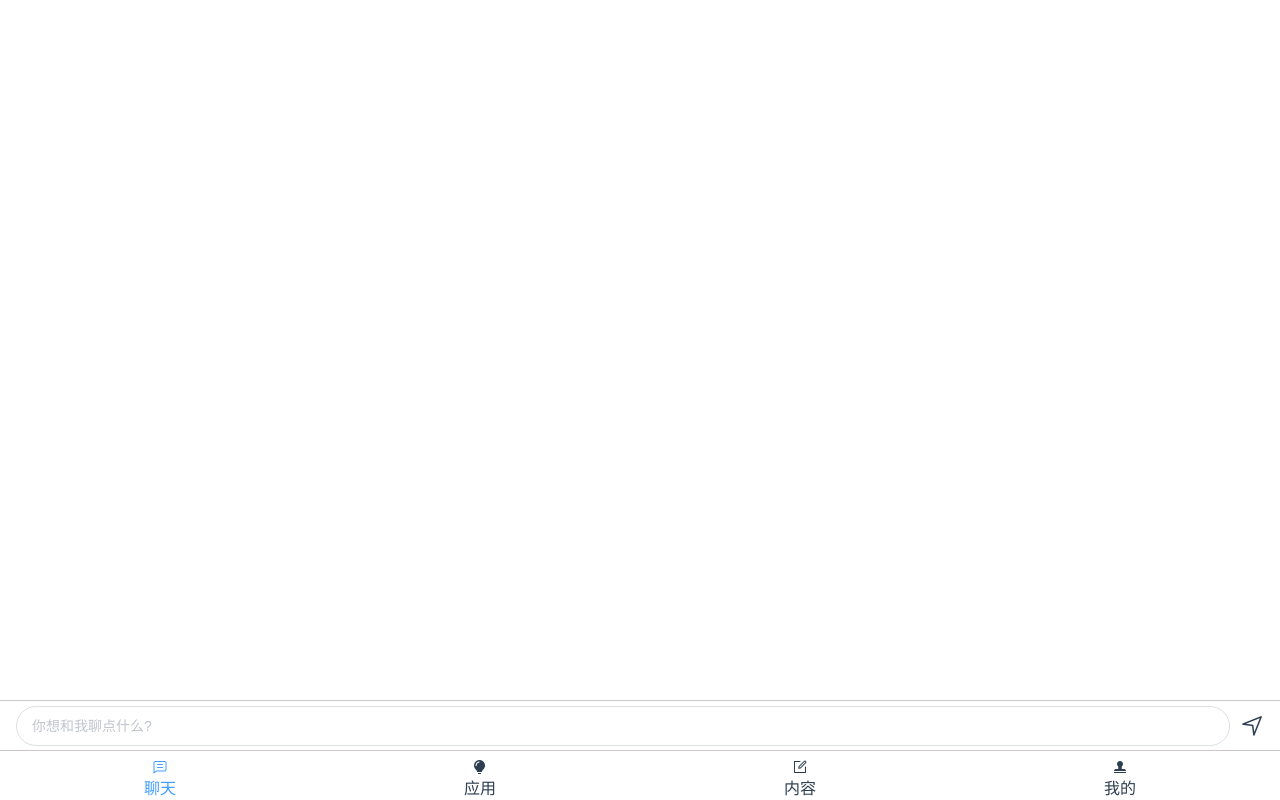
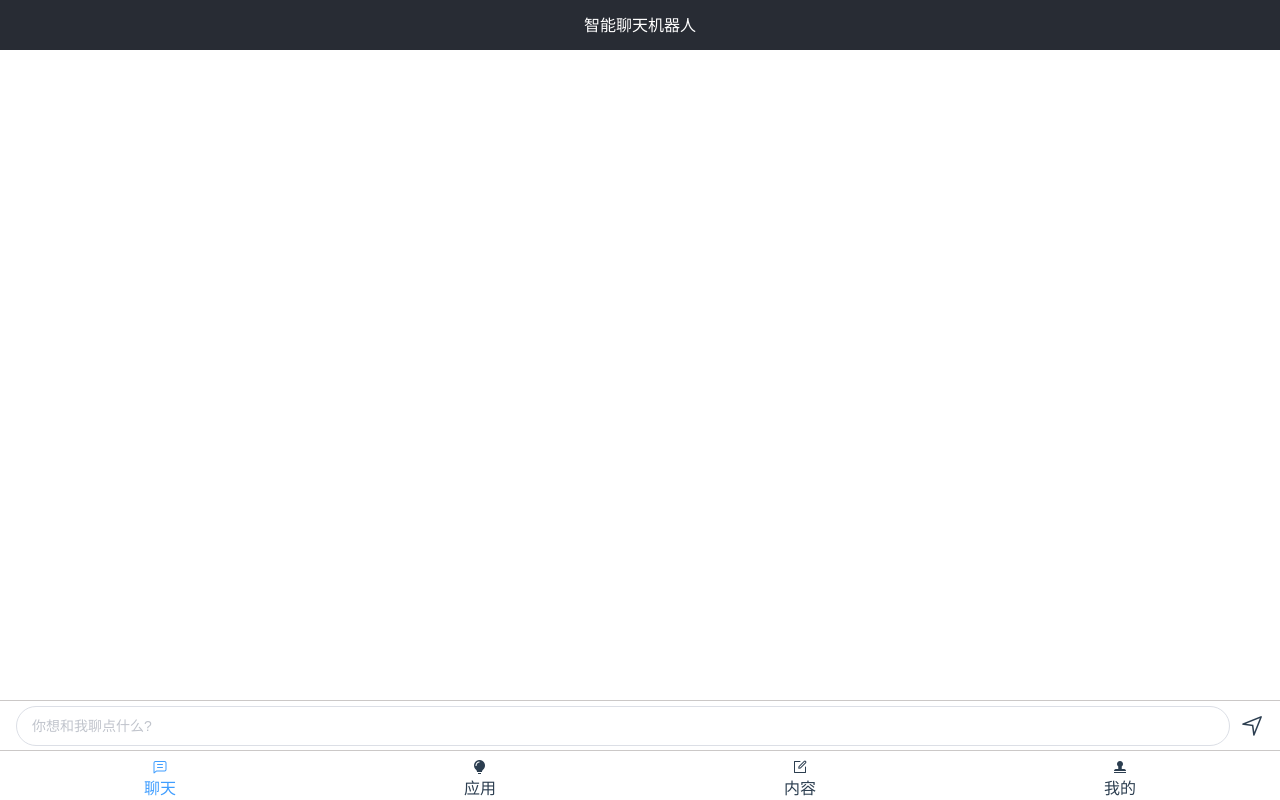
Before and after one commit to hepingqiu/chatgpt, a Vue app: page / in a window 1280 px wide. Built offline with nearby package versions, Linux system fonts and the light colour scheme.

Commit message:
重构代码

```diff
--- a/src/App.vue
+++ b/src/App.vue
@@ -34,7 +34,6 @@ export default {
   font-family: Segoe UI;
   text-align: center;
   color: #2c3e50;
-  padding-top: 16px ;
   display: flex;
   flex-direction: column;
   height: 100vh;
--- a/src/components/FooterTab.vue
+++ b/src/components/FooterTab.vue
@@ -12,28 +12,13 @@
 </template>
 
 <script>
+import { tabData } from '@/data/tab';
+
 export default {
     name: 'FooterTab',
     data(){
         return {
-            list:[
-                {
-                    text: '聊天',
-                    iconName: 'el-icon-chat-line-square'
-                },
-                {
-                    text: '应用',
-                    iconName: 'el-icon-s-opportunity'
-                },
-                {
-                    text: '内容',
-                    iconName: 'el-icon-edit-outline'
-                },
-                {
-                    text: '我的',
-                    iconName: 'el-icon-s-check'
-                },
-            ],
+            list: tabData,
             currentIndex: 0 ,
         }
     },
--- a/src/components/MainContent.vue
+++ b/src/components/MainContent.vue
@@ -1,6 +1,8 @@
 <template>
-    <div class="main">
-        <chat-gpt v-if=" tab == '聊天'"/>
+    <div class="main" id="main">
+        <keep-alive>
+            <chat-gpt v-if=" tab == '聊天'"/>
+        </keep-alive>
     </div>
 </template>
 
@@ -10,7 +12,11 @@ import ChatGpt from './TabContent/ChatGpt.vue';
 export default {
   components: { ChatGpt },
     name: 'MainContent',
-    props: ['tab']
+    props: ['tab'],
+    mounted(){
+        console.log(window.innerHeight-80)
+        document.getElementById('main').style.height = (window.innerHeight-80) + 'px';
+    }
 }
 </script>
 
--- a/src/components/TabContent/ChatGpt.vue
+++ b/src/components/TabContent/ChatGpt.vue
@@ -1,11 +1,14 @@
 <template>
     <div class="chatgpt-container">
+        <div class="chatgpt-title">
+            {{ title }}
+        </div>
         <div class="chatgpt-content">
-            <div v-for="item in answerList" :key="item.answer" class="queation-item">
+            <div v-for="(item,index) in answerList" :key="item.answer" class="queation-item">
                 <div class="question">
-                    {{ item.question }}
+                    <span>{{ item.question }}</span>
                 </div>
-                <div class="answer">
+                <div class="answer" :id="index ? `answer-${index}` : ''" >
                      {{ item.answer }}
                 </div>
             </div>
@@ -18,12 +21,15 @@
 </template>
 
 <script>
+import { info } from '@/data/info'
+
 export default {
     name: 'ChatGpt',
     data(){
         return {
             searchContent: '',
             answerList: [],
+            title: info.chatTitle
         }
     },
     methods:{
@@ -33,6 +39,12 @@ export default {
                     question: this.searchContent,
                     answer: `Not supported ${this.searchContent}`
                 })
+                this.$nextTick(() =>{
+                    document.getElementById(`answer-${this.answerList.length-1}`).scrollIntoView({
+
+                    })
+                })
+                this.searchContent = '' ;
             }
         }
     }
@@ -45,16 +57,27 @@ export default {
     flex-direction: column;
     height: 100%;
 }
+
+.chatgpt-title{
+    height: 50px;
+    line-height: 50px;
+    width: 100%;
+    position: sticky;
+    background-color: #282c34;
+    color: #fff;
+}
 .chatgpt-content{
     flex: 1;
     text-align: left;
     padding: 6px 16px;
+    overflow: auto;
 }
 
 .queation-item{
     margin-bottom: 20px;
     display: flex;
     flex-direction: column;
+    font-size: 14px;
 }
 
 .queation-item .question {
@@ -62,9 +85,13 @@ export default {
     border: 1px solid rgba(148, 142, 141, 0.486);
     padding: 6px 16px;
     border-radius: 10px;
+    color: #fff;
+    background-color: #1989fa;
     word-wrap:break-word;
-    text-align: right;
     flex: auto;
+    width: fit-content;
+    margin-right: 0px;
+    margin-left: auto;
 }
 
 .queation-item .answer {
@@ -74,6 +101,7 @@ export default {
     border-radius: 10px;
     word-wrap:break-word;
     flex: auto;
+    width: fit-content;
 }
 .chatgpt-input{
     display: flex;
--- /dev/null
+++ b/src/data/info.js
@@ -0,0 +1,3 @@
+export const info = {
+    chatTitle: '智能聊天机器人'
+}
--- /dev/null
+++ b/src/data/tab.js
@@ -0,0 +1,18 @@
+export const tabData = [
+    {
+        text: '聊天',
+        iconName: 'el-icon-chat-line-square'
+    },
+    {
+        text: '应用',
+        iconName: 'el-icon-s-opportunity'
+    },
+    {
+        text: '内容',
+        iconName: 'el-icon-edit-outline'
+    },
+    {
+        text: '我的',
+        iconName: 'el-icon-s-check'
+    },
+]
```
